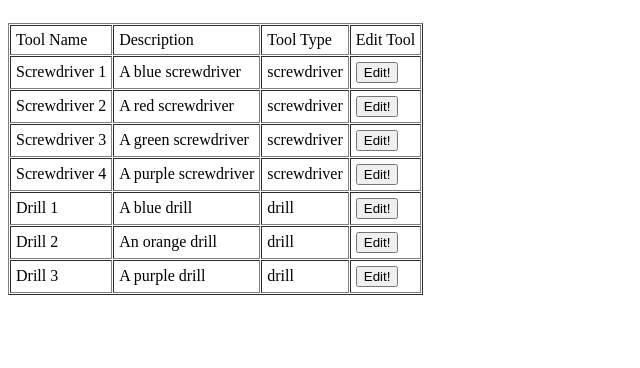
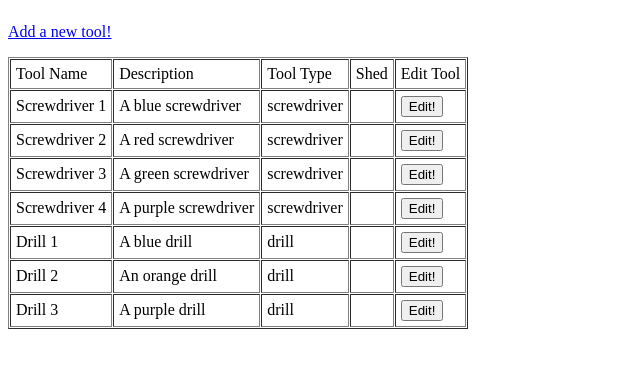
Before and after one commit to dxa4481/penguin, a Django app: template penguin/mysite/templates/user_tools.html in a window 1280 px wide. Shown: the part 57-425 px from the top of the page, without its empty margins (0-640 px from the left). Run offline with Django 3.2, Linux system fonts and the light colour scheme; the template is opened without the code that fills it: values that come from a table or form of the project are taken from there, others are empty; data comes from the database, SQL or seed files in the repository; parts of the project's set-up code (start-up, migrations or seed data) failed here and were passed over.

Commit message:
Got the user's tools working, tool editor is set up nicely, but template needs work
git-svn-id: svn+ssh://control.se.rit.edu/home/teams/261/s261-08d/svn/trunk@58 adf32048-93eb-11e3-923a-07678a7a3859

```diff
--- a/penguin/mysite/apps/Browse/urls.py
+++ b/penguin/mysite/apps/Browse/urls.py
@@ -4,5 +4,5 @@ from .views import browse_tools
 
 
 urlpatterns = patterns('',
-	url(r'^$', browse_tools)
+	url(r'^browse/$', browse_tools),
 )
--- a/penguin/mysite/apps/Tools/forms.py
+++ b/penguin/mysite/apps/Tools/forms.py
@@ -5,3 +5,5 @@ class CreateTool(forms.Form):
 	toolname = forms.CharField()
 	description = forms.CharField()
 	tooltype = forms.CharField()
+	CHOICES = (('1', 'My Shed',), ('2', 'Community Shed',))
+	shed = forms.ChoiceField(widget=forms.Select, choices=CHOICES)
--- a/penguin/mysite/apps/Tools/models.py
+++ b/penguin/mysite/apps/Tools/models.py
@@ -29,10 +29,11 @@ class User(models.Model):
 	"""
 	@staticmethod
 	def create_new_user(u, p, ac, e, pn):
-		newuser = User(username=u, password=p,
+		new_user = User(username=u, password=p,
 		area_code=ac, email=e,
 		phone_number=pn)
-		newuser.save()
+		new_user.save()
+		return new_user
 
 	""" Constructor for a community shed entry
 	STATIC METHOD
@@ -164,9 +165,9 @@ class User(models.Model):
     :param tooltype: type of tool
 	"""
 	@staticmethod
-	def create_new_tool(userID, toolname, tooldescription, tooltype):
+	def create_new_tool(userID, toolname, tooldescription, tooltype, shed):
 		u = User.get_user(userID)
-		t = Tool.create_new_tool(toolname, u, tooldescription, tooltype)
+		t = Tool.create_new_tool(toolname, u, tooldescription, tooltype, shed)
 
 	""" Returns an array(?) of all user's tools
 	:param userID: user's ID
@@ -183,6 +184,7 @@ class Tool(models.Model):
 	is_available = models.BooleanField(default=True)
 	description = models.CharField(max_length=250)
 	tool_type = models.CharField(max_length=30)
+	shed = models.CharField(max_length=30)
 
 	def __str__(self):
 		return (str(self.id) + ':' + self.name)
@@ -196,8 +198,8 @@ class Tool(models.Model):
     :return The tool that was just added
     """
 	@staticmethod
-	def create_new_tool(toolname, toolowner, tooldescription, tooltype):
-		t = Tool(name=toolname, owner=toolowner, description=tooldescription, tool_type=tooltype)
+	def create_new_tool(toolname, toolowner, tooldescription, tooltype, toolshed):
+		t = Tool(name=toolname, owner=toolowner, description=tooldescription, tool_type=tooltype, shed=toolshed)
 		t.save()
 		return t
 
--- a/penguin/mysite/apps/Tools/urls.py
+++ b/penguin/mysite/apps/Tools/urls.py
@@ -2,7 +2,7 @@ from django.conf.urls import patterns, url
 from .views import user_tools, new_tool, tool_editor
 
 urlpatterns = patterns('',
-	url(r'^$', user_tools, name='user_tools'),
-	url(r'^new/$', new_tool),
-	url(r'^edit/$', tool_editor)
+	url(r'^user/tools/$', user_tools, name='user_tools'),
+	url(r'^user/tools/new/$', new_tool),
+	url(r'^user/tools/edit/$', tool_editor),
 )
--- a/penguin/mysite/templates/user_tools.html
+++ b/penguin/mysite/templates/user_tools.html
@@ -16,8 +16,9 @@
 
    			 <td>Tool Type</td>
 
+			<td>Shed</td>
+
     			<td>Edit Tool</td>
-
  		 </tr>
 
 
@@ -36,11 +37,13 @@
 
     			 <td>{{tool.tool_type}}</td>
 
+			 <td>{{tool.shed}}</td>
+
     			 <td>
 
     			   <FORM ACTION="post">
 
-        	 		<INPUT TYPE="submit" VALUE="Edit!" NAME="{{tool.id}}">
+        	 		<INPUT TYPE="submit"  VALUE="Edit!" NAME="{{tool.id}}">
 
       		 		</FORM>
 
@@ -50,7 +53,7 @@
 
 		{% endfor %}
 
-
+		<p><a href="new">Add a new tool!</a></p>
 
 </table>
     </form>
--- a/penguin/mysite/urls.py
+++ b/penguin/mysite/urls.py
@@ -3,8 +3,7 @@ from django.contrib import admin
 admin.autodiscover()
 
 urlpatterns = patterns('',
-    url(r'^', include('mysite.apps.Users.urls')),
-    url(r'^register/', include('mysite.apps.Users.urls')),
-    url(r'^user/tools/', include('mysite.apps.Tools.urls')),
-    url(r'^browse/', include('mysite.apps.Browse.urls')),
+	url(r'^', include('mysite.apps.Users.urls')),
+	url(r'^', include('mysite.apps.Tools.urls')),
+	url(r'^', include('mysite.apps.Browse.urls')),
 )
```
Also changed, not shown: penguin/mysite/apps/Tools/views.py (+22 -20 lines), penguin/mysite/apps/Users/views.py (+8 -4 lines).
